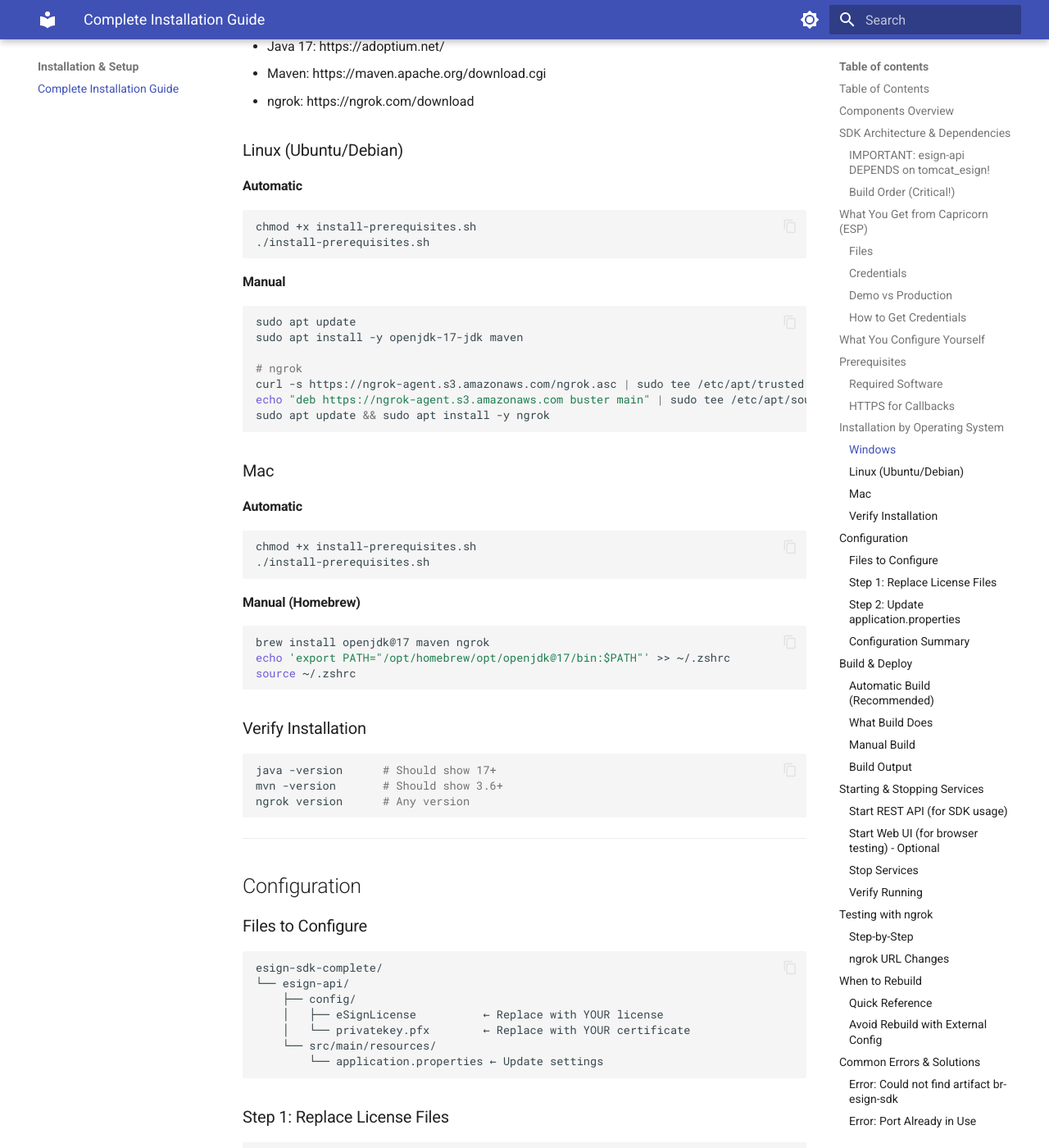
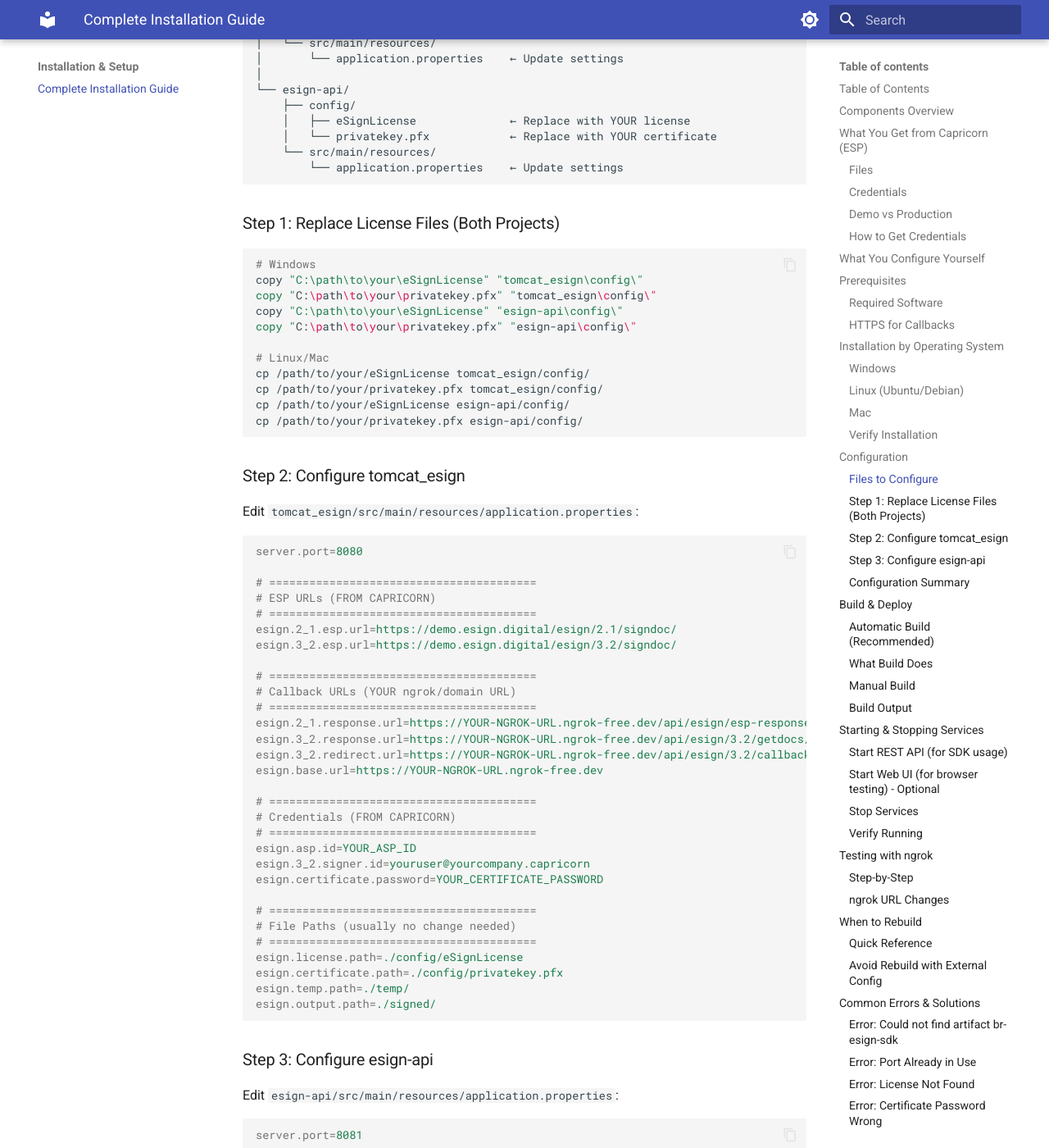
Before and after one commit to rashmeet-3/esign-docs, an MkDocs documentation site: the page built from docs/installation-deployment-guide.md, in a window 1280 px wide and 1400 px high, scrolled down 5115 px. Shown: the whole window at 82% size. Built offline with MkDocs 1.6.1 and Material for MkDocs 9.7.7, drawn with Linux system fonts in a browser that asks for light colours; the version menu is left out; some of the changed text lies outside the part shown.

Commit message:
Updates in documentation with guides 3

````diff
--- a/docs/installation-deployment-guide.md
+++ b/docs/installation-deployment-guide.md
@@ -7,18 +7,17 @@ Complete setup guide for Windows, Linux, and Mac.
 ## Table of Contents
 
 1. [Components Overview](#components-overview)
-2. [SDK Architecture & Dependencies](#sdk-architecture--dependencies)
-3. [What You Get from Capricorn (ESP)](#what-you-get-from-capricorn-esp)
-4. [What You Configure Yourself](#what-you-configure-yourself)
-5. [Prerequisites](#prerequisites)
-6. [Installation by Operating System](#installation-by-operating-system)
-7. [Configuration](#configuration)
-8. [Build & Deploy](#build--deploy)
-9. [Starting & Stopping Services](#starting--stopping-services)
-10. [Testing with ngrok](#testing-with-ngrok)
-11. [When to Rebuild](#when-to-rebuild)
-12. [Common Errors & Solutions](#common-errors--solutions)
-13. [Quick Reference](#quick-reference)
+2. [What You Get from Capricorn (ESP)](#what-you-get-from-capricorn-esp)
+3. [What You Configure Yourself](#what-you-configure-yourself)
+4. [Prerequisites](#prerequisites)
+5. [Installation by Operating System](#installation-by-operating-system)
+6. [Configuration](#configuration)
+7. [Build & Deploy](#build--deploy)
+8. [Starting & Stopping Services](#starting--stopping-services)
+9. [Testing with ngrok](#testing-with-ngrok)
+10. [When to Rebuild](#when-to-rebuild)
+11. [Common Errors & Solutions](#common-errors--solutions)
+12. [Quick Reference](#quick-reference)
 
 ---
 
@@ -33,69 +32,6 @@ Complete setup guide for Windows, Linux, and Mac.
 
 ---
 
-## SDK Architecture & Dependencies
-
-### IMPORTANT: esign-api DEPENDS on tomcat_esign!
-
-The SDK code lives in `tomcat_esign`. The `esign-api` project imports and uses these SDK classes.
-
-```
-┌─────────────────────────────────────────────────────────────────┐
-│                     SDK ARCHITECTURE                             │
-├─────────────────────────────────────────────────────────────────┤
-│                                                                  │
-│   tomcat_esign (br-esign-sdk)                                   │
-│   ┌───────────────────────────────┐                             │
-│   │  Core SDK Classes:            │                             │
-│   │  ├── ESign2_1.java (OTP)      │                             │
-│   │  ├── ESign3_2.java (eKYC)     │                             │
-│   │  ├── ESignService.java        │                             │
-│   │  ├── models/                  │                             │
-│   │  └── utils/                   │                             │
-│   │                               │                             │
-│   │  + Web UI (optional)          │                             │
-│   └───────────────────────────────┘                             │
-│               │                                                  │
-│               │ Maven Dependency                                 │
-│               │                                                  │
-│               │ In esign-api/pom.xml:                           │
-│               │ <dependency>                                     │
-│               │   <groupId>com.capricorn</groupId>              │
-│               │   <artifactId>br-esign-sdk</artifactId>         │
-│               │ </dependency>                                    │
-│               │                                                  │
-│               ▼                                                  │
-│   esign-api                                                      │
-│   ┌───────────────────────────────┐                             │
-│   │  Uses SDK via imports:        │                             │
-│   │  import ESign2_1;             │                             │
-│   │  import ESign3_2;             │                             │
-│   │                               │                             │
-│   │  REST API endpoints           │                             │
-│   └───────────────────────────────┘                             │
-│                                                                  │
-└─────────────────────────────────────────────────────────────────┘
-```
-
-### Build Order (Critical!)
-
-```
-Step 1: Build tomcat_esign with 'mvn install'
-        └── Compiles SDK code
-        └── Installs JAR to local Maven repository (~/.m2/)
-
-Step 2: Build esign-api with 'mvn package'
-        └── Maven finds SDK in local repository
-        └── Includes SDK classes in final JAR
-```
-
-**If you skip Step 1, esign-api build will FAIL with:**
-```
-Could not find artifact com.capricorn:br-esign-sdk:1.0.0
-```
-
----
-
 ## What You Get from Capricorn (ESP)
 
 When you register with **Capricorn Technologies** (the ESP Provider), they send you:
@@ -104,8 +40,8 @@ When you register with **Capricorn Technologies** (the ESP Provider), they send
 
 | File | Description | Where to Place |
 |------|-------------|----------------|
-| `eSignLicense` | License file to activate SDK | `esign-api/config/eSignLicense` |
-| `privatekey.pfx` | Digital certificate for signing | `esign-api/config/privatekey.pfx` |
+| `eSignLicense` | License file to activate SDK | `config/eSignLicense` (in both projects) |
+| `privatekey.pfx` | Digital certificate for signing | `config/privatekey.pfx` (in both projects) |
 
 ### Credentials
 
@@ -239,70 +175,134 @@ ngrok version      # Any version
 
 ## Configuration
 
+**IMPORTANT:** Both `tomcat_esign` and `esign-api` need to be configured!
+
 ### Files to Configure
 
 ```
 esign-sdk-complete/
+├── tomcat_esign/
+│   ├── config/
+│   │   ├── eSignLicense              ← Replace with YOUR license
+│   │   └── privatekey.pfx            ← Replace with YOUR certificate
+│   └── src/main/resources/
+│       └── application.properties    ← Update settings
+│
 └── esign-api/
     ├── config/
-    │   ├── eSignLicense          ← Replace with YOUR license
-    │   └── privatekey.pfx        ← Replace with YOUR certificate
+    │   ├── eSignLicense              ← Replace with YOUR license
+    │   └── privatekey.pfx            ← Replace with YOUR certificate
     └── src/main/resources/
-        └── application.properties ← Update settings
+        └── application.properties    ← Update settings
 ```
 
-### Step 1: Replace License Files
+### Step 1: Replace License Files (Both Projects)
 
 ```bash
 # Windows
+copy "C:\path\to\your\eSignLicense" "tomcat_esign\config\"
+copy "C:\path\to\your\privatekey.pfx" "tomcat_esign\config\"
 copy "C:\path\to\your\eSignLicense" "esign-api\config\"
 copy "C:\path\to\your\privatekey.pfx" "esign-api\config\"
 
 # Linux/Mac
+cp /path/to/your/eSignLicense tomcat_esign/config/
+cp /path/to/your/privatekey.pfx tomcat_esign/config/
 cp /path/to/your/eSignLicense esign-api/config/
 cp /path/to/your/privatekey.pfx esign-api/config/
 ```
 
-### Step 2: Update application.properties
+### Step 2: Configure tomcat_esign
+
+Edit `tomcat_esign/src/main/resources/application.properties`:
+
+```properties
+server.port=8080
+
+# ========================================
+# ESP URLs (FROM CAPRICORN)
+# ========================================
+esign.2_1.esp.url=https://demo.esign.digital/esign/2.1/signdoc/
+esign.3_2.esp.url=https://demo.esign.digital/esign/3.2/signdoc/
+
+# ========================================
+# Callback URLs (YOUR ngrok/domain URL)
+# ========================================
+esign.2_1.response.url=https://YOUR-NGROK-URL.ngrok-free.dev/api/esign/esp-response
+esign.3_2.response.url=https://YOUR-NGROK-URL.ngrok-free.dev/api/esign/3.2/getdocs/
+esign.3_2.redirect.url=https://YOUR-NGROK-URL.ngrok-free.dev/api/esign/3.2/callback/
+esign.base.url=https://YOUR-NGROK-URL.ngrok-free.dev
+
+# ========================================
+# Credentials (FROM CAPRICORN)
+# ========================================
+esign.asp.id=YOUR_ASP_ID
+esign.3_2.signer.id=youruser@yourcompany.capricorn
+esign.certificate.password=YOUR_CERTIFICATE_PASSWORD
+
+# ========================================
+# File Paths (usually no change needed)
+# ========================================
+esign.license.path=./config/eSignLicense
+esign.certificate.path=./config/privatekey.pfx
+esign.temp.path=./temp/
+esign.output.path=./signed/
+```
+
+### Step 3: Configure esign-api
 
 Edit `esign-api/src/main/resources/application.properties`:
 
 ```properties
-# Server
 server.port=8081
 
+# ========================================
 # YOUR Public URL (ngrok or domain)
+# ========================================
 api.base-url=https://YOUR-NGROK-URL.ngrok-free.dev
 
+# ========================================
 # API Authentication (YOU CREATE THESE)
+# ========================================
 api.auth.token=YOUR_TOKEN
 api.auth.key=YOUR_KEY
 
-# ESP Configuration (FROM CAPRICORN)
+# ========================================
+# ESP URLs (FROM CAPRICORN)
+# ========================================
 esign.2_1.esp.url=https://demo.esign.digital/esign/2.1/signdoc/
 esign.3_2.esp.url=https://demo.esign.digital/esign/3.2/signdoc/
 
+# ========================================
 # Credentials (FROM CAPRICORN)
+# ========================================
 esign.asp.id=YOUR_ASP_ID
-esign.3_2.signer.id=youruser@capricorn
-esign.certificate.password=YOUR_PASSWORD
+esign.3_2.signer.id=youruser@yourcompany.capricorn
+esign.certificate.password=YOUR_CERTIFICATE_PASSWORD
 
-# File paths
+# ========================================
+# File Paths (usually no change needed)
+# ========================================
 esign.license.path=./config/eSignLicense
 esign.certificate.path=./config/privatekey.pfx
 ```
 
 ### Configuration Summary
 
-| Property | Source |
-|----------|--------|
-| `api.base-url` | Your ngrok URL |
-| `api.auth.token` | You create |
-| `api.auth.key` | You create |
-| `esign.2_1.esp.url` | From Capricorn |
-| `esign.3_2.esp.url` | From Capricorn |
-| `esign.asp.id` | From Capricorn |
-| `esign.certificate.password` | From Capricorn |
+| Property | Source | Configure In |
+|----------|--------|--------------|
+| `api.base-url` | Your ngrok URL | esign-api only |
+| `api.auth.token` | You create | esign-api only |
+| `api.auth.key` | You create | esign-api only |
+| `esign.2_1.esp.url` | From Capricorn | Both |
+| `esign.3_2.esp.url` | From Capricorn | Both |
+| `esign.asp.id` | From Capricorn | Both |
+| `esign.3_2.signer.id` | From Capricorn | Both |
+| `esign.certificate.password` | From Capricorn | Both |
+| `esign.base.url` | Your ngrok URL | tomcat_esign only |
+| `esign.2_1.response.url` | Your ngrok URL + path | tomcat_esign only |
+| `esign.3_2.response.url` | Your ngrok URL + path | tomcat_esign only |
+| `esign.3_2.redirect.url` | Your ngrok URL + path | tomcat_esign only |
 
 ---
 
@@ -322,15 +322,8 @@ build.bat
 
 ### What Build Does
 
-```
-build.bat / build.sh
-        │
-        ├── Step 1: cd tomcat_esign && mvn clean install
-        │           └── Builds SDK and installs to Maven repo
-        │
-        └── Step 2: cd esign-api && mvn clean package
-                    └── Builds API using SDK from Maven repo
-```
+1. Builds `tomcat_esign` first with `mvn install` (installs SDK to Maven repo)
+2. Builds `esign-api` second with `mvn package` (uses SDK from Maven repo)
 
 ### Manual Build
 
@@ -349,8 +342,6 @@ mvn clean package -DskipTests
 ```
 tomcat_esign/target/br-esign-sdk-1.0.0.jar    (Core SDK + Web UI)
 esign-api/target/esign-api-1.0.0.jar          (REST API)
-
-~/.m2/repository/com/capricorn/br-esign-sdk/  (SDK in Maven repo)
 ```
 
 ---
@@ -416,9 +407,19 @@ ngrok http 8081
 
 Copy the URL: `https://abc123.ngrok-free.dev`
 
-**Update configuration:**
+**Update configuration in BOTH projects:**
+
+In `esign-api/src/main/resources/application.properties`:
 ```properties
 api.base-url=https://abc123.ngrok-free.dev
+```
+
+In `tomcat_esign/src/main/resources/application.properties`:
+```properties
+esign.2_1.response.url=https://abc123.ngrok-free.dev/api/esign/esp-response
+esign.3_2.response.url=https://abc123.ngrok-free.dev/api/esign/3.2/getdocs/
+esign.3_2.redirect.url=https://abc123.ngrok-free.dev/api/esign/3.2/callback/
+esign.base.url=https://abc123.ngrok-free.dev
 ```
 
 **Rebuild and restart:**
@@ -436,7 +437,7 @@ curl https://abc123.ngrok-free.dev/api/v1/esign/health
 
 Every time ngrok restarts, you get a new URL. You must:
 1. Copy new ngrok URL
-2. Update `api.base-url` in application.properties
+2. Update BOTH `application.properties` files
 3. Rebuild: `./build.sh`
 4. Restart: `./start.sh`
 
@@ -446,13 +447,12 @@ Every time ngrok restarts, you get a new URL. You must:
 
 ### Quick Reference
 
-| What Changed | Rebuild tomcat_esign? | Rebuild esign-api? |
-|--------------|----------------------|-------------------|
-| SDK code (ESign2_1, etc.) | ✅ Yes (`mvn install`) | ✅ Yes (after) |
-| esign-api code only | ❌ No | ✅ Yes |
-| application.properties | ❌ No | ✅ Yes |
-| License files | ❌ No | ❌ No (just restart) |
-| ngrok URL changed | ❌ No | ✅ Yes |
+| What Changed | Rebuild Needed? | Action |
+|--------------|-----------------|--------|
+| License files only | ❌ No | Just restart |
+| `application.properties` | ✅ Yes | Rebuild + Restart |
+| ngrok URL changed | ✅ Yes | Rebuild + Restart |
+| Java source code | ✅ Yes | Rebuild + Restart |
 
 ### Avoid Rebuild with External Config
 
@@ -517,7 +517,7 @@ License file not found: ./config/eSignLicense
 ```
 
 **Solution:**
-1. Check file exists in `esign-api/config/`
+1. Check file exists in `config/` folder of BOTH projects
 2. Filename must be exactly `eSignLicense` (case-sensitive)
 
 ---
@@ -529,7 +529,7 @@ keystore password was incorrect
 ```
 
 **Solution:**
-Verify `esign.certificate.password` matches what Capricorn provided.
+Verify `esign.certificate.password` matches what Capricorn provided (in BOTH projects).
 
 ---
 
@@ -574,6 +574,19 @@ Then rebuild.
 
 ---
 
+### Error: ESP Callback Failed
+
+```
+ESP callback URL not reachable
+```
+
+**Solution:**
+1. Verify ngrok is running
+2. Check ngrok URL is correct in BOTH `application.properties`
+3. Rebuild and restart
+
+---
+
 ## Quick Reference
 
 ### Commands
@@ -598,9 +611,12 @@ Then rebuild.
 
 | File | Purpose |
 |------|---------|
-| `esign-api/src/main/resources/application.properties` | Configuration |
-| `esign-api/config/eSignLicense` | License |
-| `esign-api/config/privatekey.pfx` | Certificate |
+| `tomcat_esign/src/main/resources/application.properties` | tomcat_esign configuration |
+| `esign-api/src/main/resources/application.properties` | esign-api configuration |
+| `tomcat_esign/config/eSignLicense` | License (tomcat_esign) |
+| `esign-api/config/eSignLicense` | License (esign-api) |
+| `tomcat_esign/config/privatekey.pfx` | Certificate (tomcat_esign) |
+| `esign-api/config/privatekey.pfx` | Certificate (esign-api) |
 
 ---
 
````
